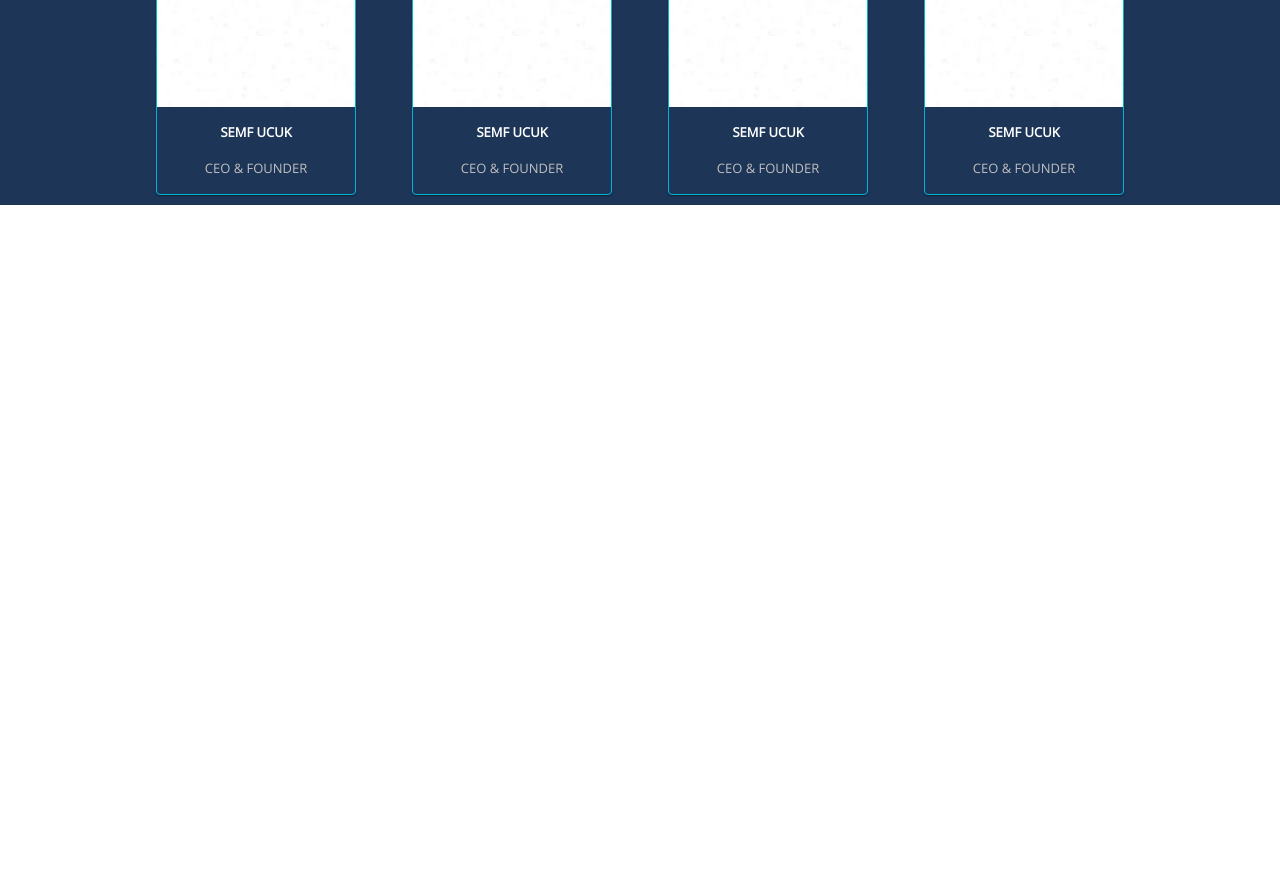
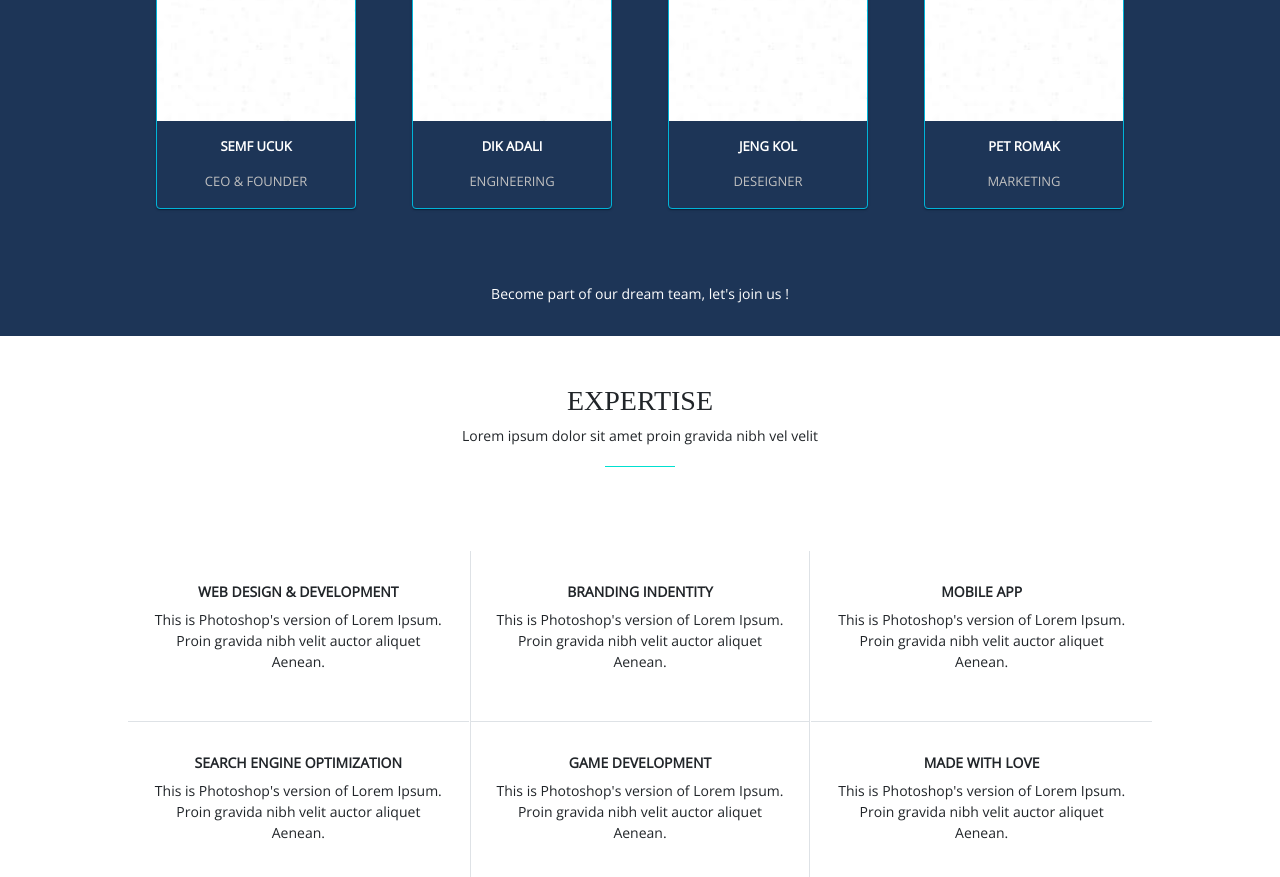
Before and after one commit to JefferssonGarzon/frontend-technical, an Angular app in the folder proof/: page / in a window 1280 px wide. Shown: the part 1600-2477 px from the top of the page. Before the commit the page ends 1805 px from the top, so only its background shows below. Built offline with nearby package versions, Linux system fonts and the light colour scheme.

Commit message:
implementacion del componente expertise

```diff
--- a/proof/src/app/amazing-team/amazing-team.component.html
+++ b/proof/src/app/amazing-team/amazing-team.component.html
@@ -1,11 +1,10 @@
 <section class="all">
     <div class="container">
-        <div class="title">
-            <h1>Met Our Amazing Team</h1>
+        <div class="title pt-5">
+            <h3>Met Our Amazing Team</h3>
             <p>Lorem ipsum dolor sit amet proin gravida nibh vel velit</p>
         </div>
         <div class="separator"></div>
-
     </div>
 
     <div class="card-container">
@@ -19,23 +18,27 @@
         <mat-card>
             <img mat-card-image src="../../assets/img/white.jpg">
             <mat-card-content>
-                <p class="name">SEMF UCUK</p>
-                <p>CEO & FOUNDER</p>
+                <p class="name">DIK ADALI</p>
+                <p>ENGINEERING</p>
             </mat-card-content>
         </mat-card>
         <mat-card>
             <img mat-card-image src="../../assets/img/white.jpg">
             <mat-card-content>
-                <p class="name">SEMF UCUK</p>
-                <p>CEO & FOUNDER</p>
+                <p class="name">JENG KOL</p>
+                <p>DESEIGNER</p>
             </mat-card-content>
         </mat-card>
         <mat-card>
             <img mat-card-image src="../../assets/img/white.jpg">
             <mat-card-content>
-                <p class="name">SEMF UCUK</p>
-                <p>CEO & FOUNDER</p>
+                <p class="name">PET ROMAK</p>
+                <p>MARKETING</p>
             </mat-card-content>
         </mat-card>
     </div>
+
+    <div class="container mt-5 p-3">
+        <p>Become part of our dream team, let's join us !</p>
+    </div>
 </section>
--- a/proof/src/app/amazing-team/amazing-team.component.sass
+++ b/proof/src/app/amazing-team/amazing-team.component.sass
@@ -5,6 +5,10 @@
 
 .container
     text-align: center
+    p
+        font-size: 14px
+        font-family: "Open Sans"
+        color: white
 
 .card-container
     display: flex
@@ -29,7 +33,6 @@ mat-card-content
 
 
 .title
-    padding-top: 20px
     font-family: "Times New Roman"
     color: white
     p
--- a/proof/src/app/app.component.html
+++ b/proof/src/app/app.component.html
@@ -1,3 +1,4 @@
 <app-home></app-home>
 <app-our-story></app-our-story>
 <app-amazing-team></app-amazing-team>
+<app-expertise></app-expertise>
--- a/proof/src/app/expertise/expertise.component.html
+++ b/proof/src/app/expertise/expertise.component.html
@@ -1 +1,67 @@
-<p>expertise works!</p>
+<section class="all">
+    <div class="container">
+        <div class="title pt-5 m-auto">
+            <h3>EXPERTISE</h3>
+            <p>Lorem ipsum dolor sit amet proin gravida nibh vel velit</p>
+        </div>
+        <div class="separator"></div>
+    </div>
+    <div class="grid-container">
+        <mat-grid-list cols="3" rowHeight="2:1">
+            <mat-grid-tile class="border-bottom border-right">
+                <div>
+                    <h5>WEB DESIGN & DEVELOPMENT</h5>
+                    <p>
+                        This is Photoshop's version of Lorem Ipsum.
+                        Proin gravida nibh velit auctor aliquet Aenean.
+                    </p>
+                </div>
+            </mat-grid-tile>
+            <mat-grid-tile class="border border-top-0">
+                <div>
+                    <h5>BRANDING INDENTITY</h5>
+                    <p>
+                        This is Photoshop's version of Lorem Ipsum.
+                        Proin gravida nibh velit auctor aliquet Aenean.
+                    </p>
+                </div>
+            </mat-grid-tile>
+            <mat-grid-tile class="border-bottom">
+                <div>
+                    <h5>MOBILE APP</h5>
+                    <p>
+                        This is Photoshop's version of Lorem Ipsum.
+                        Proin gravida nibh velit auctor aliquet Aenean.
+                    </p>
+                </div>
+            </mat-grid-tile>
+            <mat-grid-tile class="border-right">
+                <div>
+                    <h5>SEARCH ENGINE OPTIMIZATION</h5>
+                    <p>
+                        This is Photoshop's version of Lorem Ipsum.
+                        Proin gravida nibh velit auctor aliquet Aenean.
+                    </p>
+                </div>
+            </mat-grid-tile>
+            <mat-grid-tile class="border border-bottom-0 border-top-0">
+                <div>
+                    <h5>GAME DEVELOPMENT</h5>
+                    <p>
+                        This is Photoshop's version of Lorem Ipsum.
+                        Proin gravida nibh velit auctor aliquet Aenean.
+                    </p>
+                </div>
+            </mat-grid-tile>
+            <mat-grid-tile>
+                <div>
+                    <h5>MADE WITH LOVE</h5>
+                    <p>
+                        This is Photoshop's version of Lorem Ipsum.
+                        Proin gravida nibh velit auctor aliquet Aenean.
+                    </p>
+                </div>
+            </mat-grid-tile>
+        </mat-grid-list>
+    </div>
+</section>
--- a/proof/src/app/expertise/expertise.component.sass
+++ b/proof/src/app/expertise/expertise.component.sass
@@ -0,0 +1,21 @@
+
+.container
+    text-align: center
+    h3
+        font-family: "Time New Roman"
+    p
+        font-size: 14px
+        font-family: "Open Sans"
+
+.grid-container
+    padding: 5% 10%
+
+mat-grid-tile
+    div
+        padding: 20px
+        text-align: center
+        font-family: "Open Sans"
+        font-size: 14px
+        h5
+            font-size: 14px
+            font-weight: bolder
--- a/proof/src/app/our-story/our-story.component.html
+++ b/proof/src/app/our-story/our-story.component.html
@@ -5,7 +5,7 @@
         </mat-grid-tile>
         <mat-grid-tile>
             <div class="text">
-                <h1>OUR STORY</h1>
+                <h3>OUR STORY</h3>
                 <p>
                     This is Photoshop's version of Lorem Ipsum. Proin gravida nibh vel velit auctor aliquet.
                     Aenean sollicitudin, lorem quis bibendum auctor, nisi elit consequat ipsum, nec sagittis sem nibh id elit.
--- a/proof/src/app/our-story/our-story.component.sass
+++ b/proof/src/app/our-story/our-story.component.sass
@@ -1,7 +1,7 @@
 .all
     flex: 1
 
-h1
+h3
     font-family: "Times New Roman"
 
 // mat-grid-list
```
